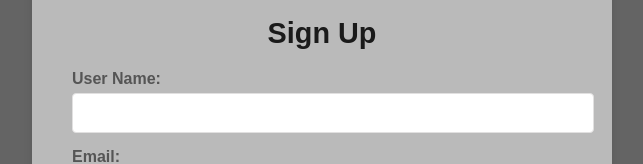
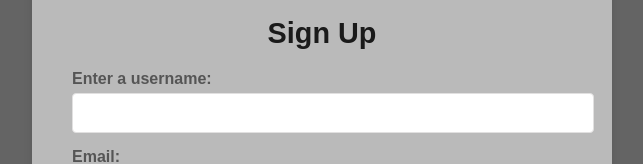
Before and after one commit to ad03041/campusconnect, a React (Vite) app: page /signup in a window 1280 px wide. Shown: the part 134-298 px from the top of the page, without its empty margins (318-961 px from the left). Built offline with nearby package versions, Linux system fonts and the light colour scheme.

Commit message:
Added login and Signup pages as well as the auth.css styles

```diff
--- a/src/components/Auth/Login.tsx
+++ b/src/components/Auth/Login.tsx
@@ -20,7 +20,7 @@ const Login: React.FC<LoginProps> = ({ setIsAuthorized }) => {
     <div className="auth-card">
       <h1>Login</h1>
       <div className="input-box">
-        <label htmlFor="userName">User Name:</label>
+        <label htmlFor="userName">Username:</label>
         <input type="text" id="userName" name="userName" />
       </div>
       <div className="input-box">
--- a/src/components/Auth/Signup.tsx
+++ b/src/components/Auth/Signup.tsx
@@ -10,8 +10,8 @@ const Signup: React.FC<SignupProps> = ({ setIsAuthorized }) => {
   const navigate = useNavigate();
 
   const handleSignup = () => {
-    setIsAuthorized(true);
-    navigate('/home'); // Redirect to homepage after signup
+    setIsAuthorized(true); //Change when we implment database
+    navigate('/home'); // Redirect user to homepage after they signup
   };
 
   return (
@@ -20,7 +20,7 @@ const Signup: React.FC<SignupProps> = ({ setIsAuthorized }) => {
     <div className="auth-card">
       <h1>Sign Up</h1>
       <div className="input-box">
-        <label htmlFor="userName">User Name:</label>
+        <label htmlFor="userName">Enter a username:</label>
         <input type="text" id="userName" name="userName" />
       </div>
       <div className="input-box">
```
